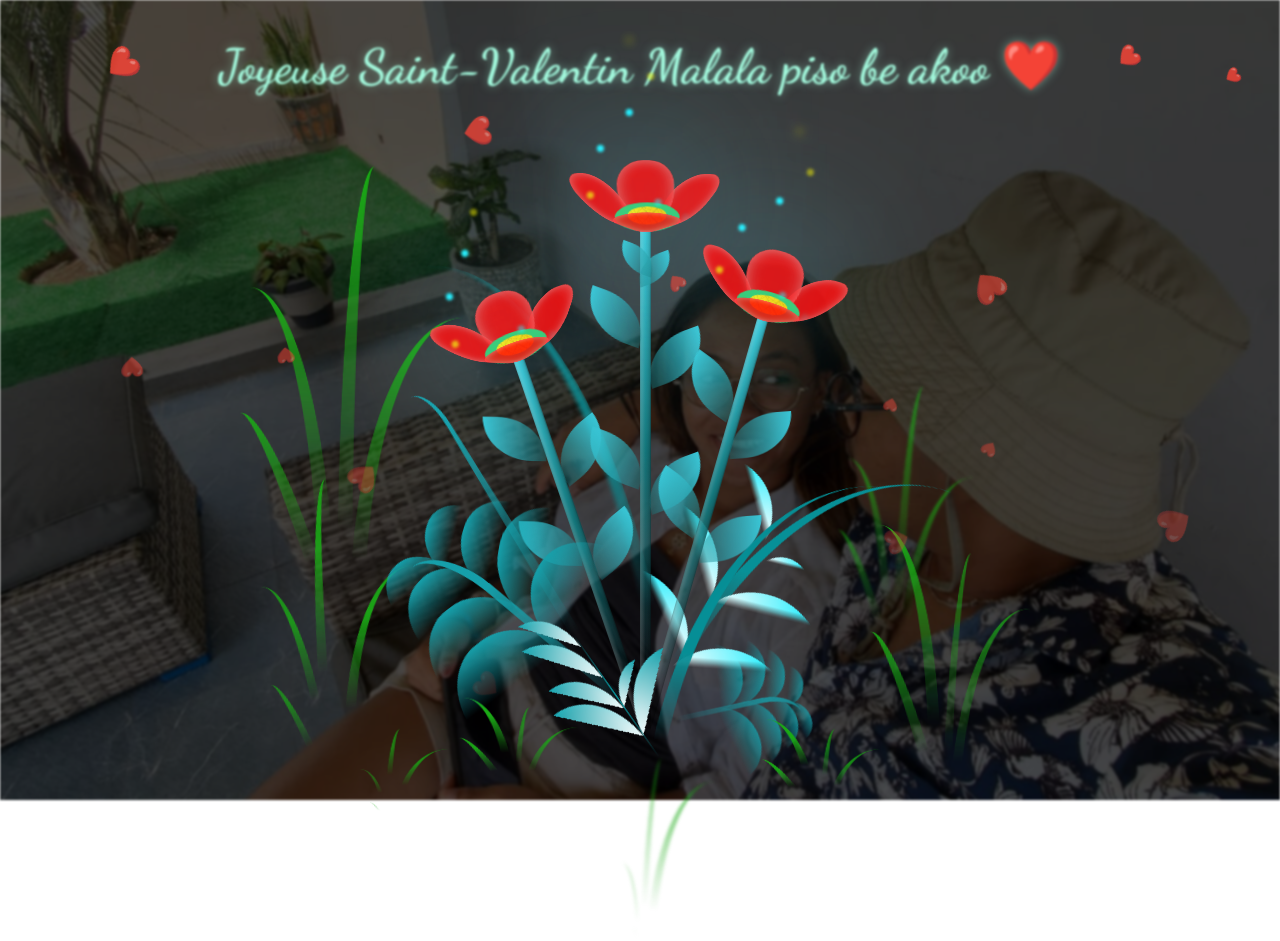
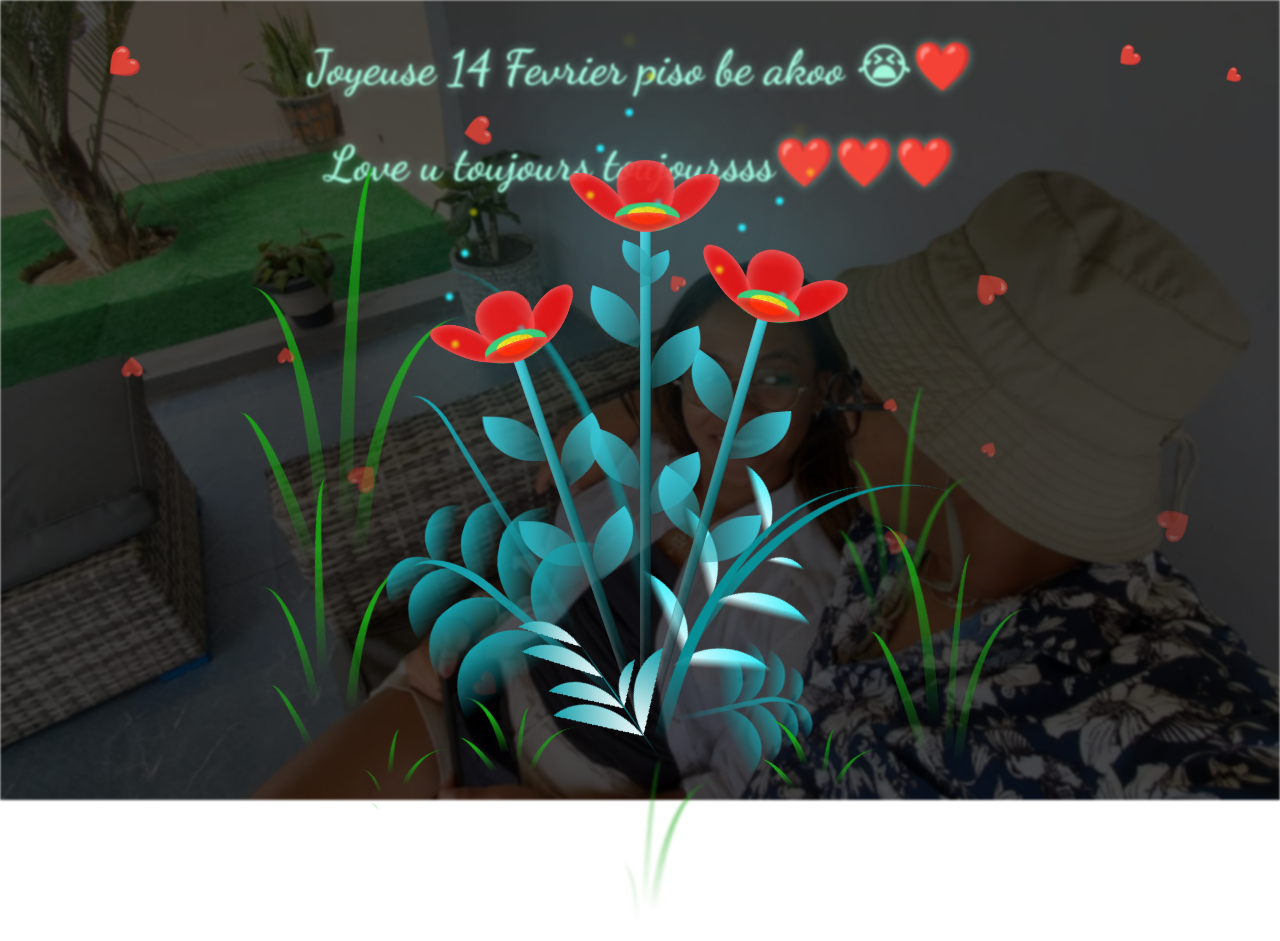
Before and after one commit to Raboubla/forPiso2, a plain HTML site: page index.html in a window 1280 px wide. Drawn offline with Linux system fonts and the light colour scheme; a web font is replaced by a local one.

Commit message:
feat: p on the index

```diff
--- a/index.html
+++ b/index.html
@@ -16,7 +16,8 @@
     <div class="night" style="text-align: center;">
         <h1
             style="color: rgb(162, 247, 219); margin-top: 3%; font-family: 'Dancing Script', cursive; font-size: 3rem; text-shadow: 0 0 10px rgba(162, 247, 219, 0.5);">
-            Joyeuse Saint-Valentin Malala piso be akoo ❤️</h1>
+            Joyeuse 14 Fevrier piso be akoo 😭❤️</h1>
+            <p style="color: rgb(162, 247, 219); margin-top: 3%; font-family: 'Dancing Script', cursive; font-size: 3rem; text-shadow: 0 0 10px rgba(162, 247, 219, 0.5);">Love u toujours toujoursss❤️❤️❤️</p>
     </div>
     <div class="flowers">
 
```
